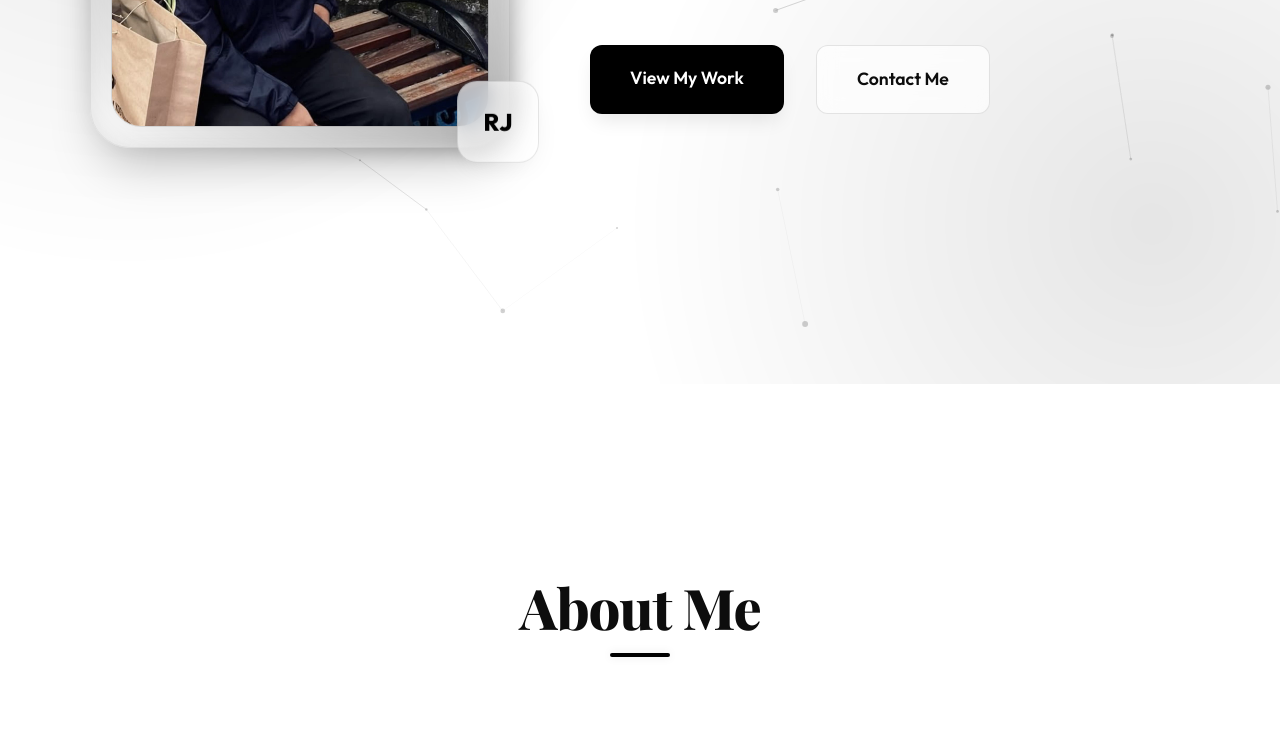
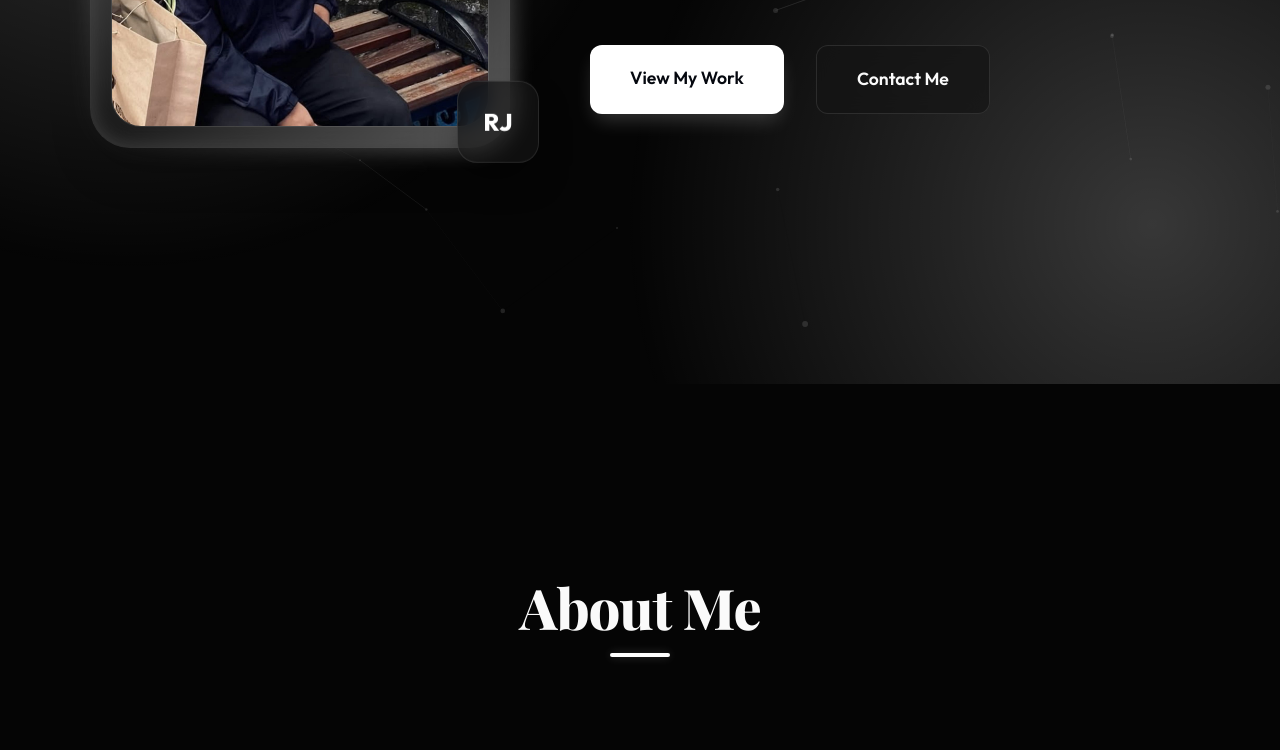
Before and after one commit to Rickyfzi/porto, a website built with Vite: page index.html in a window 1280 px wide. Shown: the part 416-1166 px from the top of the page. Built offline with nearby package versions, Linux system fonts and the light colour scheme; a web font is replaced by a local one.

Commit message:
Enhance: monochrome theme, glassmorphism profile, and set dark mode as default

```diff
--- a/index.html
+++ b/index.html
@@ -12,7 +12,7 @@
     <link rel="stylesheet" href="/src/style.css">
 </head>
 
-<body>
+<body data-theme="dark">
     <!-- Particle Background -->
     <div id="tsparticles"></div>
 
--- a/src/main.js
+++ b/src/main.js
@@ -99,12 +99,10 @@ const themeToggle = document.getElementById('theme-toggle');
 const themeIcon = document.getElementById('theme-icon');
 const body = document.body;
 
-// Check for saved theme
-const savedTheme = localStorage.getItem('theme');
-if (savedTheme) {
-    body.setAttribute('data-theme', savedTheme);
-    updateIcon(savedTheme);
-}
+// Check for saved theme, default to 'dark'
+const savedTheme = localStorage.getItem('theme') || 'dark';
+body.setAttribute('data-theme', savedTheme);
+updateIcon(savedTheme);
 
 themeToggle.addEventListener('click', () => {
     const currentTheme = body.getAttribute('data-theme');
```
